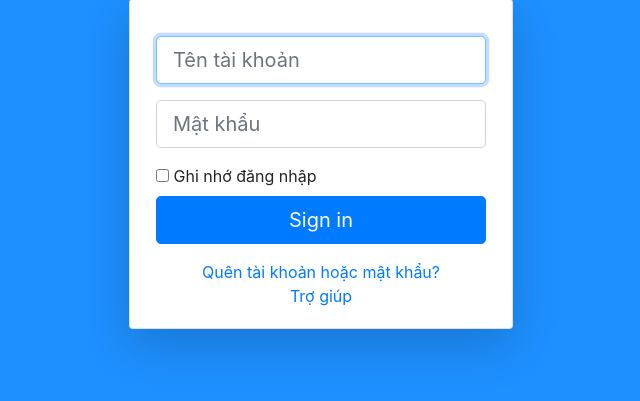
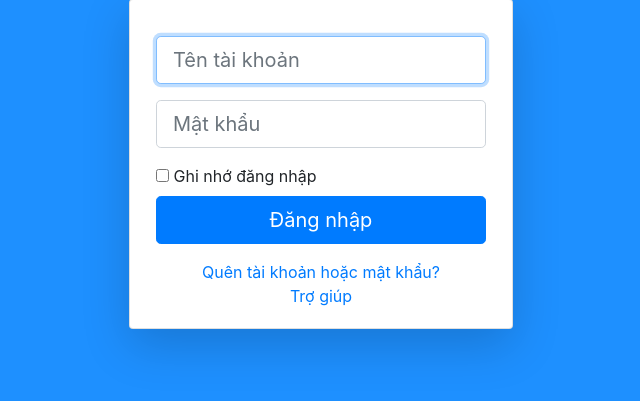
Before and after one commit to 1412010/new-moodle, a Node server app: page / in a window 1280 px wide. Shown: the part 290-691 px from the top of the page, without its empty margins (319-959 px from the left). Run offline with Node 20, Linux system fonts and the light colour scheme; some libraries are stand-ins or nearby versions.

Commit message:
minor fix sigin page

```diff
--- a/views/home.hbs
+++ b/views/home.hbs
@@ -27,7 +27,7 @@
                 </div>
                 <br>
                 <p class="float-left" style="color: red; font-size: 100%" hidden id="warning">Tài khoản hoặc mật khẩu không đúng</p>
-                <button class="btn btn-lg btn-primary btn-block mt-2 mb-3" type="submit">Sign in</button>
+                <button class="btn btn-lg btn-primary btn-block mt-2 mb-3" type="submit">Đăng nhập</button>
                 <a href="#">Quên tài khoản hoặc mật khẩu?</a>
                 <br>
                 <a href="#">Trợ giúp</a>
```
